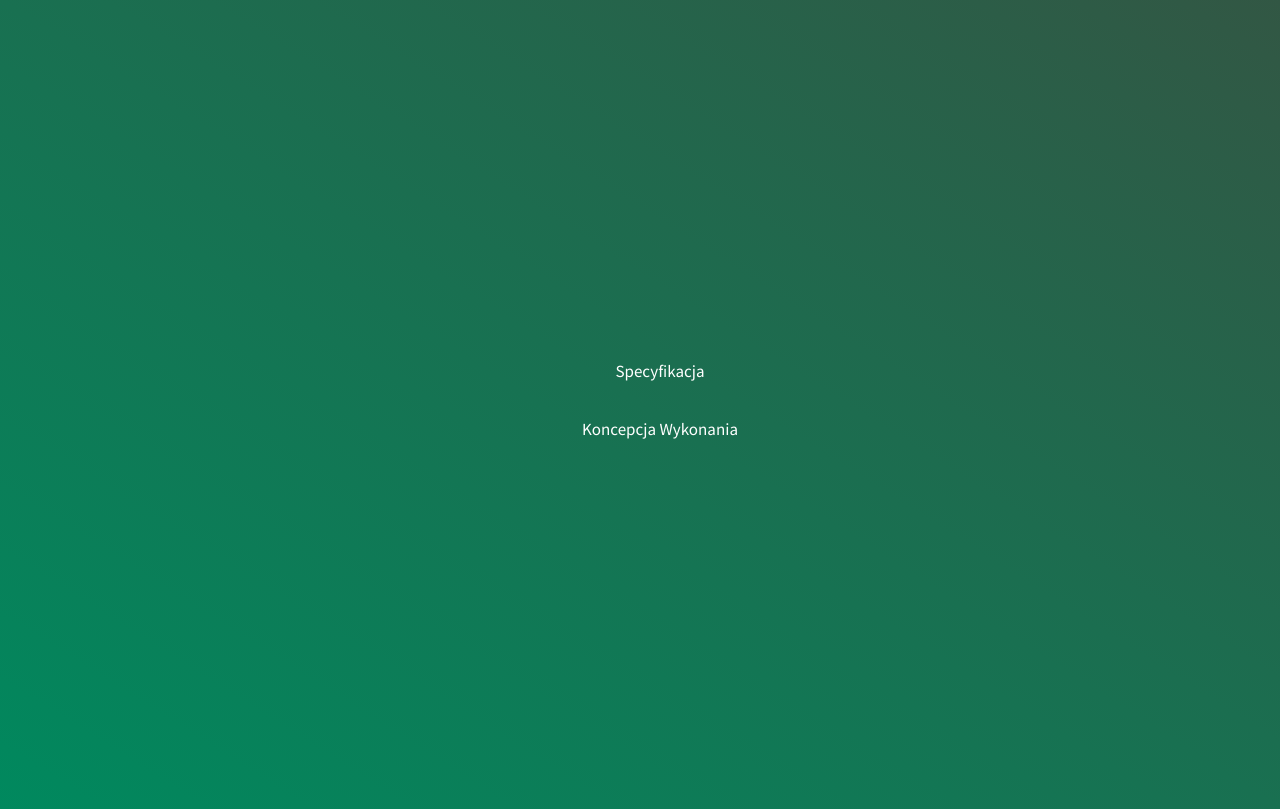
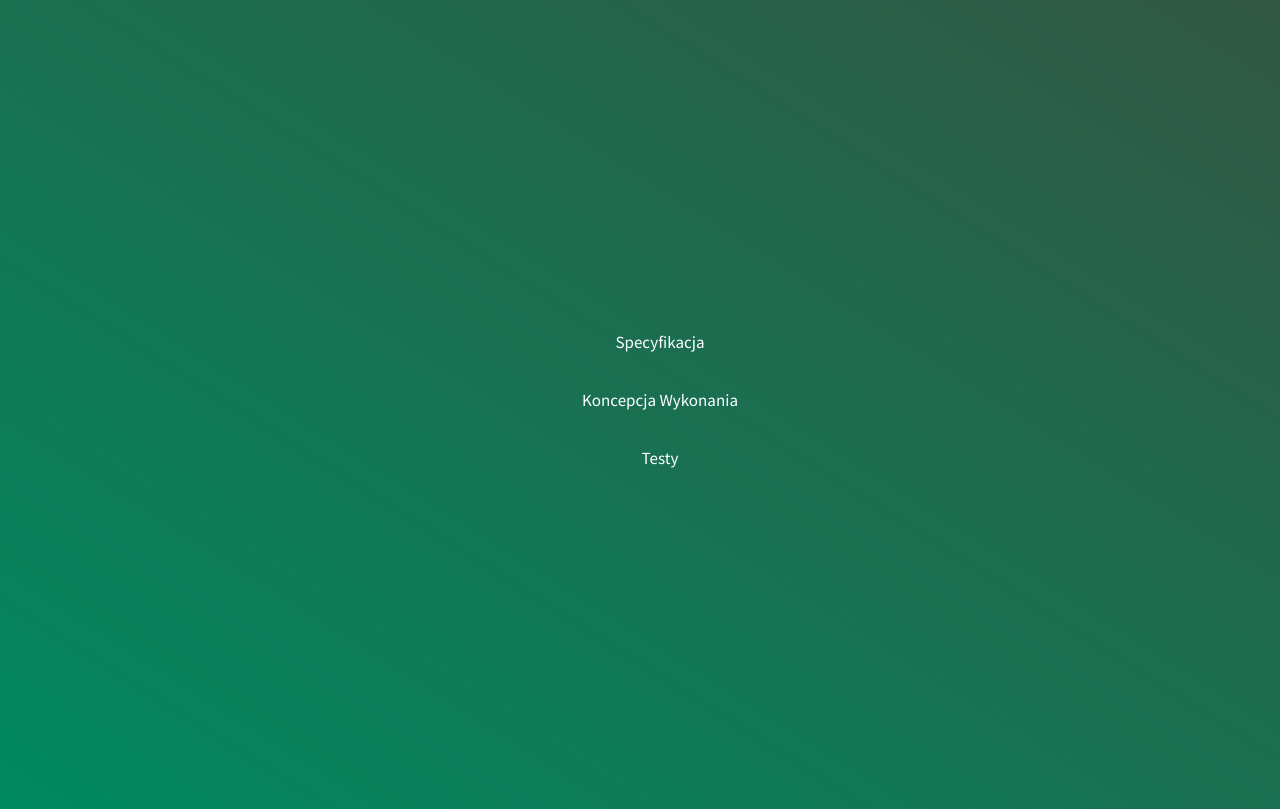
Before and after one commit to hasparus/software-engineering-class, a plain HTML site: page index.html in a window 1280 px wide. Drawn offline with Linux system fonts and the light colour scheme.

Commit message:
to jest commit olenki!

```diff
--- a/index.html
+++ b/index.html
@@ -1,4 +1,5 @@
 <html lang="en-US" class="">
+
 <head>
   <title>Software engineering</title>
   <link rel="shortcut icon" href="favicon.ico" type="image/x-icon" />
@@ -10,25 +11,27 @@
       --color-darkGreen: #325744;
       --color-green: #00895E;
     }
+
     *::selection {
       background: rgba(0, 137, 94, 0.829);
       color: white;
     }
+
     body {
       font-size: 17px;
       font-family: 'Source Sans Pro', sans-serif;
       font-weight: normal;
-        background: linear-gradient(
-          to top right,
+      background: linear-gradient( to top right,
       var(--color-green),
-          var(--color-darkGreen)
-        );
+      var(--color-darkGreen));
     }
+
     h1 {
       word-spacing: 0.25em;
       font-family: 'Gochi Hand', cursive;
       font-weight: normal;
     }
+
     .centerer {
       display: flex;
       justify-content: center;
@@ -36,6 +39,7 @@
       align-items: center;
       height: 100%;
     }
+
     a {
       color: white;
       text-decoration: none;
@@ -44,14 +48,17 @@
       -webkit-font-smoothing: antialiased;
       border: 1px solid transparent;
     }
+
     a:hover {
       border-left: 1px solid white;
     }
+
     li {
       list-style: none;
     }
   </style>
 </head>
+
 <body>
   <ul class="centerer">
     <li>
@@ -60,6 +67,10 @@
     <li>
       <a href="./koncepcja_wykonania_systemu/index.html">Koncepcja Wykonania</a>
     </li>
+    <li>
+      <a href="./testy/index.html">Testy</a>
+    </li>
   </ul>
 </body>
+
 </html>
```
Also changed, not shown: 4 other files. Lines whose indentation alone changed are shown as unchanged.
